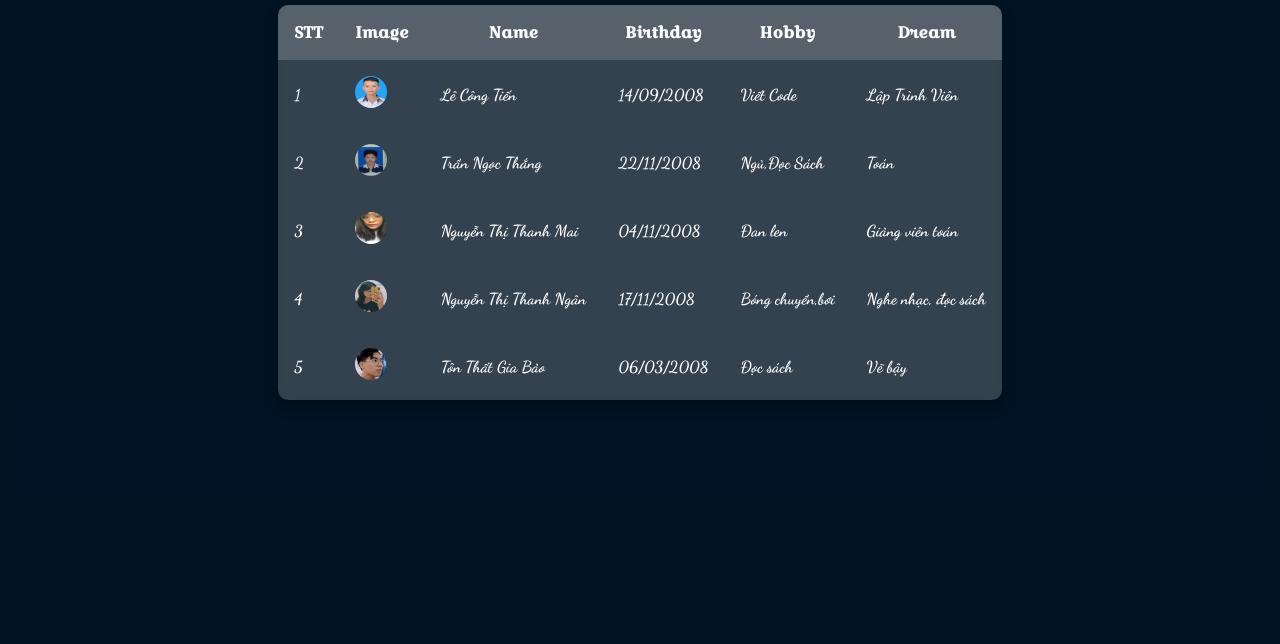
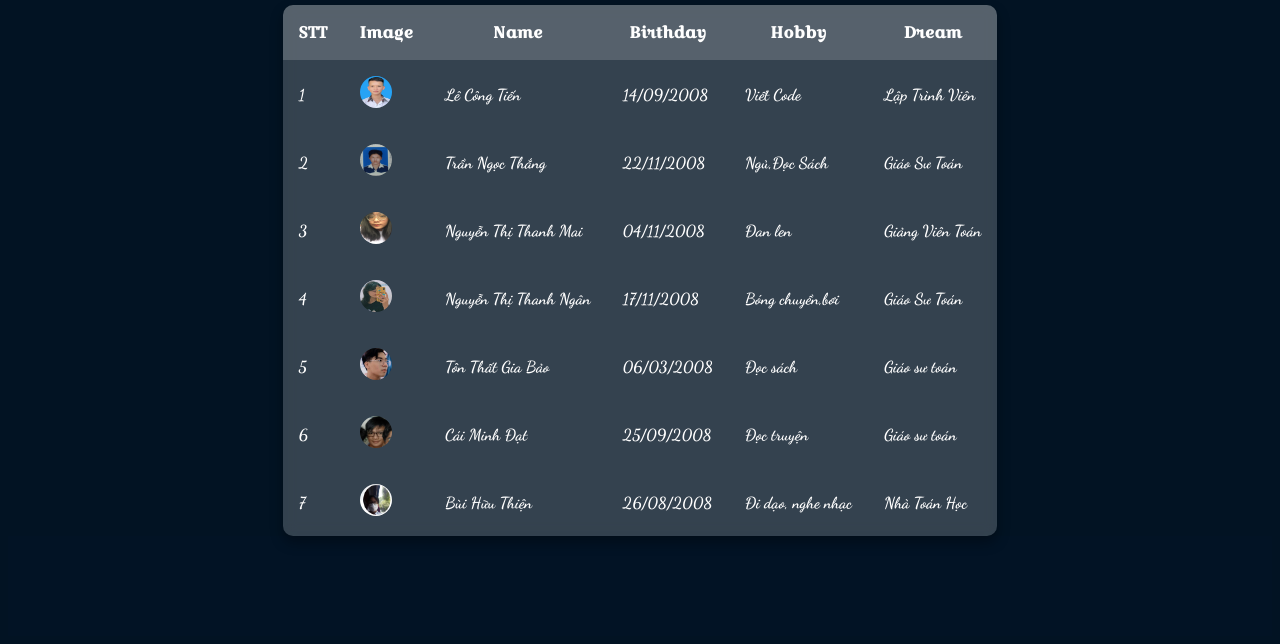
Before and after one commit to tiendepzai11/Nhom2, a plain HTML site: page index.html in a window 1280 px wide. Shown: the part 332-976 px from the top of the page. Before the commit the page ends 840 px from the top, so only its background shows below. Drawn offline with Linux system fonts and the light colour scheme.

Commit message:
Update index.html

```diff
--- a/index.html
+++ b/index.html
@@ -12,7 +12,7 @@
 	<div id = 'header'>
 		<div id ='introduce'>
 			<h1 class = 'h'>Nhóm 2 - 10A1</h3>
-			<h2 class = 'h'>Trường THPT Mạc Đĩnh</h3>
+			<h2 class = 'h'>Trường Trung học Phổ Thông Mạc Đĩnh</h3>
 		</div>
 	</div>
 
@@ -45,7 +45,7 @@
 						<td>Trần Ngọc Thắng</td>
 						<td>22/11/2008</td>
 						<td>Ngủ,Đọc Sách</td>
-						<td>Toán</td>
+						<td>Giáo Sư Toán</td>
 					</tbody>
 					<tbody>
 						<td>3</td>
@@ -53,7 +53,7 @@
 						<td>Nguyễn Thị Thanh Mai</td>
 						<td>04/11/2008</td>
 						<td>Đan len</td>
-						<td>Giảng viên toán</td>
+						<td>Giảng Viên Toán</td>
 					</tbody>
 					<tbody>
 						<td>4</td>
@@ -61,7 +61,7 @@
 						<td>Nguyễn Thị Thanh Ngân</td>
 						<td>17/11/2008</td>
 						<td>Bóng chuyền,bơi</td>
-						<td>Nghe nhạc, đọc sách</td>
+						<td>Giáo Sư Toán</td>
 					</tbody>
 					<tbody>
 						<td>5</td>
@@ -69,7 +69,23 @@
 						<td>Tôn Thất Gia Bảo</td>
 						<td>06/03/2008</td>
 						<td>Đọc sách</td>
-						<td>Vẽ bậy</td>
+						<td>Giáo sư toán</td>
+					</tbody>
+					<tbody>
+						<td>6</td>
+						<td><img src="dat.jpg" alt=""></td>
+						<td>Cái Minh Đạt</td>
+						<td>25/09/2008</td>
+						<td>Đọc truyện</td>
+						<td>Giáo sư toán</td>
+					</tbody>
+					<tbody>
+						<td>7</td>
+						<td><img src="thien.png" alt=""></td>
+						<td>Bùi Hữu Thiện</td>
+						<td>26/08/2008</td>
+						<td>Đi dạo, nghe nhạc</td>
+						<td>Nhà Toán Học</td>
 					</tbody>
 				</thead>
 			</table>
```
